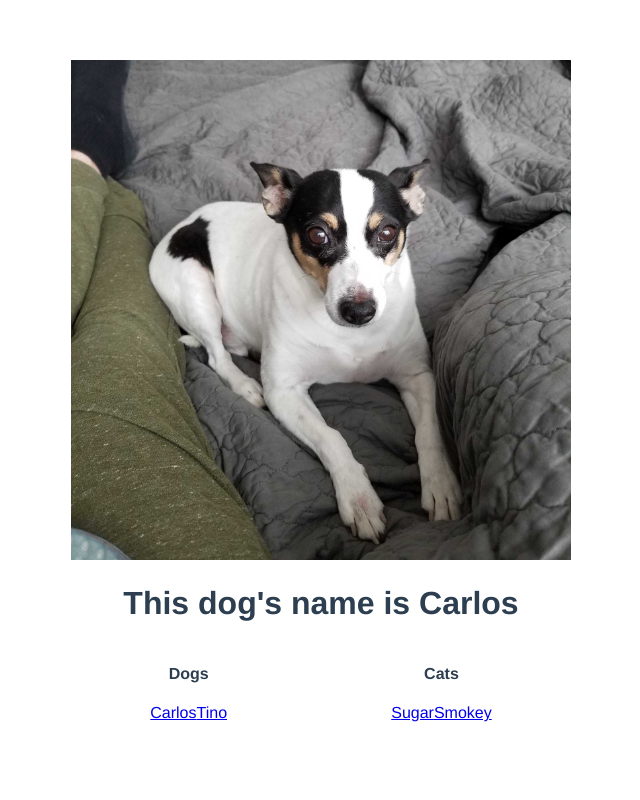
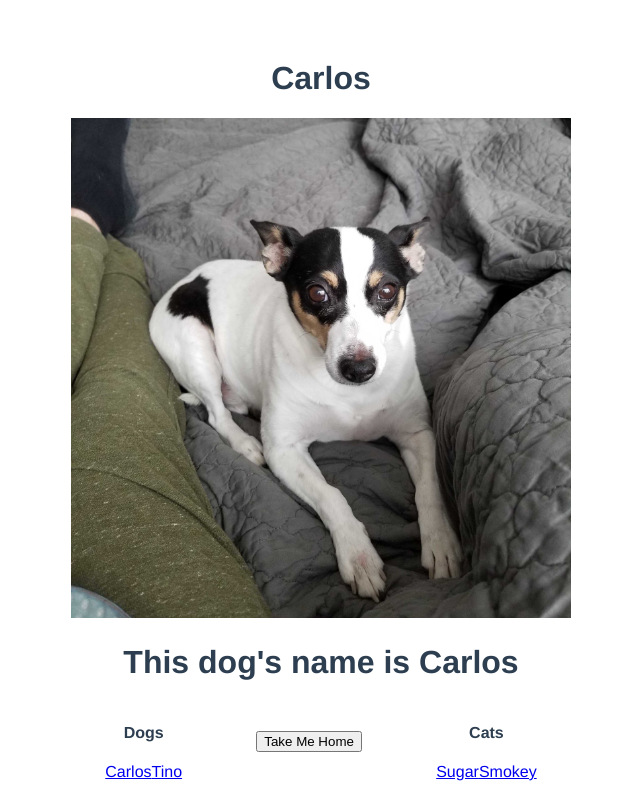
Before and after one commit to jordandoig/vue-router-demo, a Vue app: page /dogs/Carlos in a window 1280 px wide. Shown: the whole page, without its empty margins (319-959 px from the left). Built offline with nearby package versions, Linux system fonts and the light colour scheme.

Commit message:
Add more routes

```diff
--- a/src/App.vue
+++ b/src/App.vue
@@ -7,6 +7,7 @@
         <router-link to="/dogs/Carlos">Carlos</router-link>
         <router-link to="/dogs/Tino">Tino</router-link>
       </div>
+      <button v-on:click="takeMeHome">Take Me Home</button>
       <div id="cats">
         <h4>Cats</h4>
         <router-link to="/cats/Sugar">Sugar</router-link>
@@ -18,7 +19,12 @@
 
 <script>
 export default {
-  name: 'App'
+  name: 'App',
+  methods: {
+    takeMeHome () {
+      this.$router.push({ name: 'Home' })
+    }
+  }
 }
 </script>
 
@@ -35,10 +41,15 @@ export default {
 footer {
   display: flex;
   justify-content: space-around;
+  align-items: center;
   padding: 0 30%;
 }
 
 img {
   max-height: 500px;
 }
+
+button {
+  height: min-content;
+}
 </style>
--- a/src/components/Dog.vue
+++ b/src/components/Dog.vue
@@ -1,7 +1,7 @@
 <template>
   <div class="dog">
-    <img :src="imgPath">
-    <h1>This dog's name is {{ name }}</h1>
+    <h1>{{ name }}</h1>
+    <router-view />
   </div>
 </template>
 
@@ -10,14 +10,12 @@ export default {
   name: 'Dog',
   data () {
     return {
-      name: this.$route.params.name,
-      imgPath: require('@/assets/' + this.$route.params.name + '.jpg')
+      name: this.$route.params.name
     }
   },
   watch: {
     $route (to, from) {
       this.name = to.params.name
-      this.imgPath = require('@/assets/' + to.params.name + '.jpg')
     }
   }
 }
--- /dev/null
+++ b/src/components/DogHome.vue
@@ -0,0 +1,24 @@
+<template>
+  <div>
+    <img :src="imgPath">
+    <h1>This dog's name is {{ name }}</h1>
+  </div>
+</template>
+
+<script>
+export default {
+  name: 'Dog',
+  data () {
+    return {
+      name: this.$route.params.name,
+      imgPath: require('@/assets/' + this.$route.params.name + '.jpg')
+    }
+  },
+  watch: {
+    $route (to, from) {
+      this.name = to.params.name
+      this.imgPath = require('@/assets/' + to.params.name + '.jpg')
+    }
+  }
+}
+</script>
--- /dev/null
+++ b/src/components/Toys.vue
@@ -0,0 +1,5 @@
+<template>
+  <div>
+    <h1>{{ this.$route.params.name }} doesn't have any toys</h1>
+  </div>
+</template>
--- a/src/router/index.js
+++ b/src/router/index.js
@@ -3,10 +3,17 @@ import Router from 'vue-router'
 import Home from '@/components/Home'
 import Cat from '@/components/Cat'
 import Dog from '@/components/Dog'
+import DogHome from '@/components/DogHome'
 import MysteryDog from '@/components/MysteryDog'
+import Toys from '@/components/Toys'
 import NotFound from '@/components/NotFound'
 
 Vue.use(Router)
+
+const knownDogs = [
+  'Carlos',
+  'Tino'
+]
 
 export default new Router({
   mode: 'history',
@@ -16,22 +23,41 @@ export default new Router({
       name: 'Home',
       component: Home
     },
-    // Dynamic Route Matching (with route watch)
+    // Dynamic Route Matching
     {
       path: '/dogs/:name',
       name: 'Dog',
-      component: Dog
+      component: Dog,
+      beforeEnter (to, from, next) {
+        if (knownDogs.includes(to.params.name)) {
+          next()
+        } else {
+          next({name: 'MysteryDog'})
+        }
+      },
+      // Nested routes
+      children: [
+        {
+          path: '',
+          name: 'DogHome',
+          component: DogHome
+        },
+        {
+          path: 'toys',
+          name: 'DogToys',
+          component: Toys
+        }
+      ]
     },
-    // Dynamic Route Matching (without route watch)
+    {
+      path: '/dogs/mystery',
+      name: 'MysteryDog',
+      component: MysteryDog
+    },
     {
       path: '/cats/:name',
       name: 'Cat',
       component: Cat
-    },
-    {
-      path: '/dogs/*',
-      name: 'MysteryDog',
-      component: MysteryDog
     },
     {
       path: '*',
```
Also changed, not shown: src/components/Cat.vue (+8 -0 lines).
